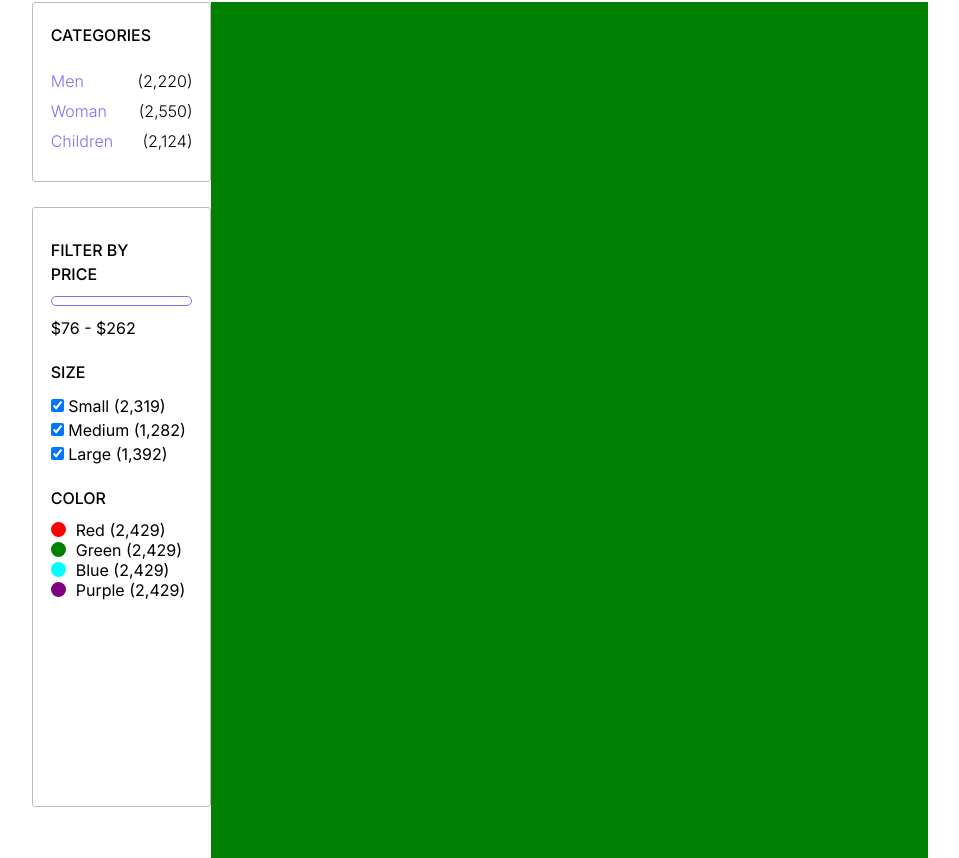
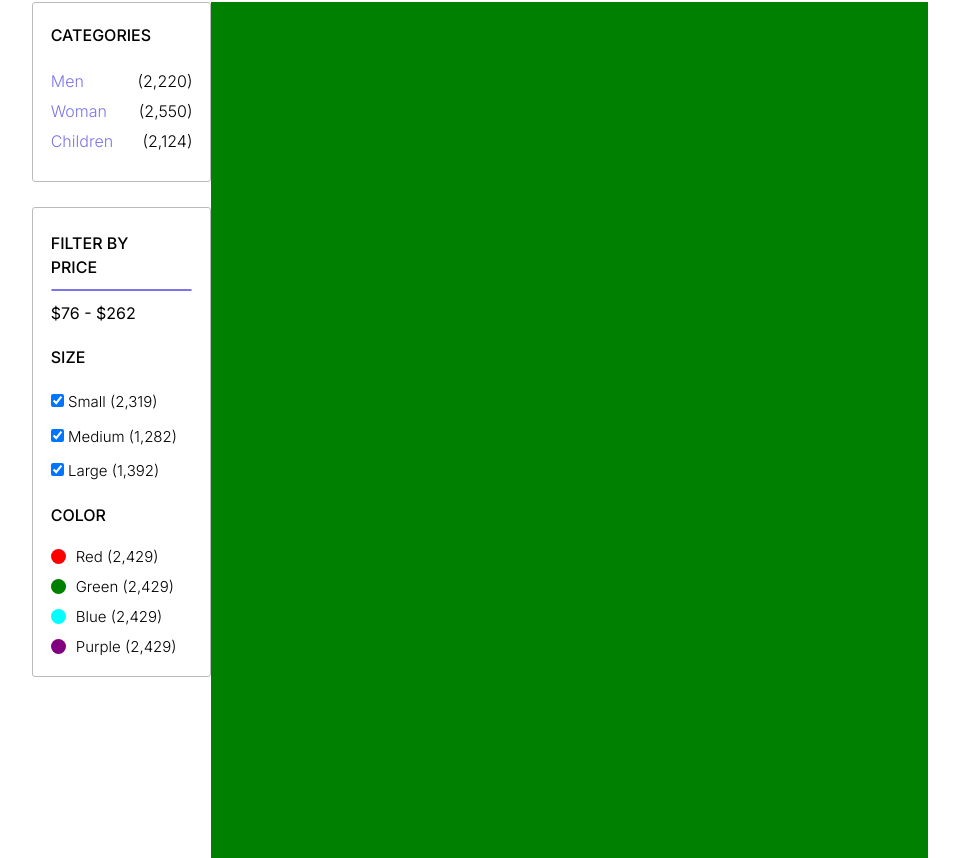
Before and after one commit to MichalStaszkiewicz/e-commerce, a Next.js app: page /shop in a window 1280 px wide. Shown: the part 428-1286 px from the top of the page, without its empty margins (160-1119 px from the left). Built offline with nearby package versions, Linux system fonts and the light colour scheme.

Commit message:
categories-size-fix

```diff
--- a/components/shop_content.tsx
+++ b/components/shop_content.tsx
@@ -30,26 +30,21 @@ export default function ShopContent() {
                             <p style={{ marginTop: '10px' }}>$76 - $262</p>
                             <p className="categories_header" style={{ marginTop: "20px" }}>SIZE</p>
                             <div style={{ marginTop: "10px" }}></div>
-                            <ul>
-                                <li><div>
-                                    <input type="checkbox" id="scales" name="scales" checked />
-                                    <label >  Small (2,319)</label>
-                                </div></li>
-                                <li><div>
-                                    <input type="checkbox" id="scales" name="scales" checked />
-                                    <label >  Medium (1,282)</label>
-                                </div></li>
-                                <li><div>
-                                    <input type="checkbox" id="scales" name="scales" checked />
-                                    <label >  Large (1,392)</label>
-                                </div></li>
+                            <ul className="size_list">
+                                <CategoriesSize label="Small (2,319)" />
+                                <CategoriesSize label="Medium (1,282)" />
+                                <CategoriesSize label="Large (1,392)" />
+
                             </ul>
                             <p className="categories_header" style={{ marginTop: "20px" }}>COLOR</p>
-                            <div style={{ marginTop: "10px" }}></div>
-                            <CategoriesColorIndicator color={'red'} label={'Red'} />
-                            <CategoriesColorIndicator color={'green'} label={'Green'} />
-                            <CategoriesColorIndicator color={'aqua'} label={'Blue'} />
-                            <CategoriesColorIndicator color={'purple'} label={'Purple'} />
+                            <div style={{ marginTop: "10px" }} ></div>
+                            <div className="color_list" >
+                                <CategoriesColorIndicator color={'red'} label={'Red'} />
+                                <CategoriesColorIndicator color={'green'} label={'Green'} />
+                                <CategoriesColorIndicator color={'aqua'} label={'Blue'} />
+                                <CategoriesColorIndicator color={'purple'} label={'Purple'} />
+                            </div>
+
                         </div>
 
                     </div>
@@ -66,10 +61,16 @@ export default function ShopContent() {
 
 function CategoriesColorIndicator({ color, label }: { color: string, label: string }): JSX.Element {
     return (<div className="color_container" >
-        <div className="color_indicator" style={{ backgroundColor: color }}></div>
+        <div className="color_indicator" style={{ backgroundColor: color, }}></div>
         <div style={{ marginLeft: "10px" }}></div>
-        <p >{label} (2,429)</p>
+        <p style={{ fontWeight: "350", fontSize: "15px" }}>{label} (2,429)</p>
 
 
     </div>);
 }
+function CategoriesSize({ label }: { label: string }) {
+    return (<li><div>
+        <input type="checkbox" id="scales" name="scales" checked />
+        <label  style={{fontWeight: "350", fontSize: "15px"}}> {label}</label>
+    </div></li>)
+}
--- a/styles/shop_content.css
+++ b/styles/shop_content.css
@@ -90,7 +90,7 @@
 
 .shop_content .container .left_column .filters {
     margin-top: 25px;
-    height: 600px;
+    height: 470px;
     width: 100%;
     border: 1px solid rgb(187, 187, 187);
     border-radius: 3px;
@@ -132,13 +132,7 @@
     border-radius: 20px;
     background-color: var(--primary-color);
     border: 1px solid var(--primary-color);
-
-
 }
-
-
-
-
 
 .shop_content .container .left_column .filters .container .color_container .color_indicator {
     height: 15px;
@@ -159,3 +153,11 @@
     flex-direction: row;
 
 }
+.shop_content .container .left_column .filters .container .size_list >* {
+    margin-top: 10px;
+
+  }
+.shop_content .container .left_column .filters .container .color_list >* {
+  margin-top: 10px;
+
+}
```
